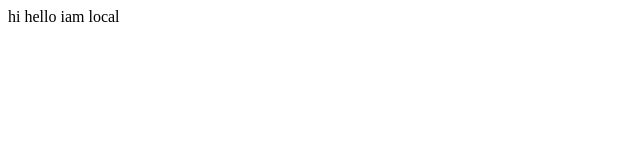
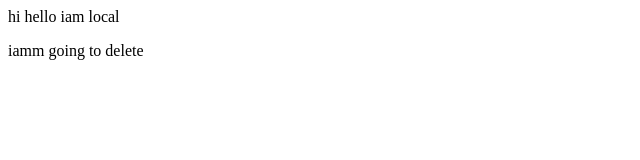
Before and after one commit to MohanaMiriyala/local, a plain HTML site: page index.html in a window 1280 px wide. Shown: the whole page, without its empty margins (0-640 px from the left). Drawn offline with Linux system fonts and the light colour scheme.

Commit message:
added newones

```diff
--- a/index.html
+++ b/index.html
@@ -1 +1,2 @@
 <p> hi hello iam local </p>
+<p>iamm going to delete</p>
```
